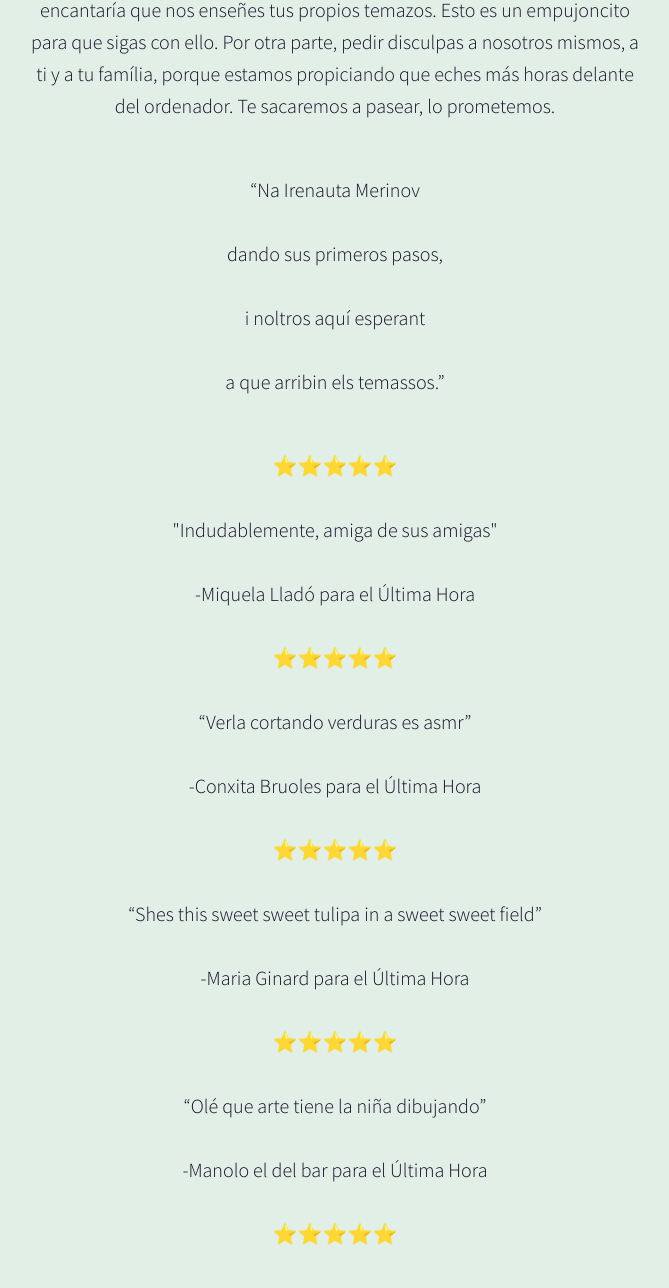
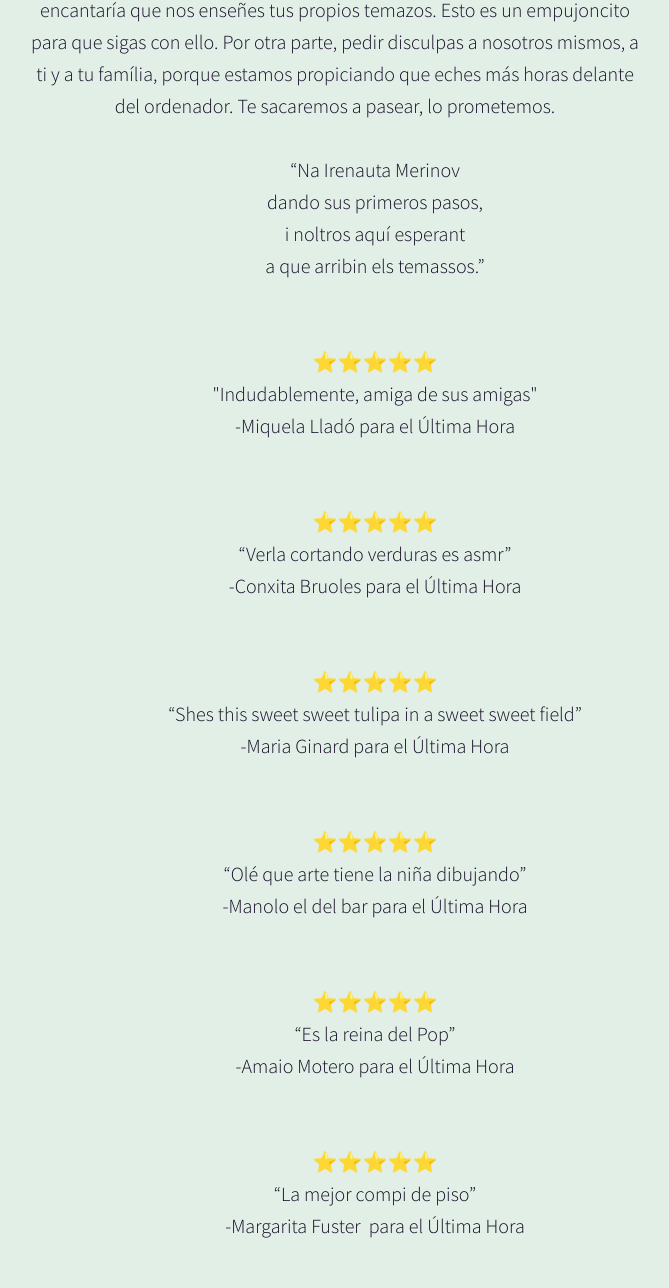
Before and after one commit to MiqG/30son30, a plain HTML site: page index.html in a window 1280 px wide. Shown: the part 1060-2348 px from the top of the page, without its empty margins (305-974 px from the left). Drawn offline with nearby package versions, Linux system fonts and the light colour scheme.

Commit message:
Update index.html

```diff
--- a/index.html
+++ b/index.html
@@ -37,48 +37,67 @@
 
                 <br>Hace tiempo que te estas abriendo camino en el mundo de la musica como expresión de la creatividad constante que es inherente a tu persona. Esperamos que sigas así, que sigas curioseando siempre. También que desarrolles más, si cabe, tu criterio tanto en el mundo de la música, diseño, arte, y demás.  Muchos de nosotros te recordamos por alguna canción que nos hayas enseñado en algún momento de nuestra relación y ahora nos encantaría que nos enseñes tus propios temazos. Esto es un empujoncito para que sigas con ello. Por otra parte, pedir disculpas a nosotros mismos, a ti y a tu família, porque estamos propiciando que eches más horas delante del ordenador. Te sacaremos a pasear, lo prometemos.</br>
 
-                <p>
-                    <br>“Na Irenauta Merinov</br>
-                    <br>dando sus primeros pasos,</br>
-                    <br>i noltros aquí esperant</br>
-                    <br>a que arribin els temassos.”</br>
-                </p>
+                <div style="white-space: pre">
+                    “Na Irenauta Merinov
+                    dando sus primeros pasos,
+                    i noltros aquí esperant
+                    a que arribin els temassos.”
+                </div>
 
-                <br>⭐⭐⭐⭐⭐</br>
-                <br>"Indudablemente, amiga de sus amigas"</br>
-                <br>-Miquela Lladó para el Última Hora</br>
+                <div style="white-space: pre">
+                    ⭐⭐⭐⭐⭐
+                    "Indudablemente, amiga de sus amigas"
+                    -Miquela Lladó para el Última Hora
+                </div>
 
-                <br>⭐⭐⭐⭐⭐</br>
-                <br>“Verla cortando verduras es asmr”</br>
-                <br>-Conxita Bruoles para el Última Hora</br>
+                <div style="white-space: pre">
+                    ⭐⭐⭐⭐⭐
+                    “Verla cortando verduras es asmr”
+                    -Conxita Bruoles para el Última Hora
+                </div>
 
-                <br>⭐⭐⭐⭐⭐</br>
-                <br>“Shes this sweet sweet tulipa in a sweet sweet field”</br>
-                <br>-Maria Ginard para el Última Hora</br>
+                <div style="white-space: pre">
+                    ⭐⭐⭐⭐⭐
+                    “Shes this sweet sweet tulipa in a sweet sweet field”
+                    -Maria Ginard para el Última Hora
+                </div>
 
-                <br>⭐⭐⭐⭐⭐</br>
-                <br>“Olé que arte tiene la niña dibujando”</br>
-                <br>-Manolo el del bar para el Última Hora</br>
+                <div style="white-space: pre">
+                    ⭐⭐⭐⭐⭐
+                    “Olé que arte tiene la niña dibujando”
+                    -Manolo el del bar para el Última Hora
+                </div>
 
-                <br>⭐⭐⭐⭐⭐</br>
-                <br>“Es la reina del Pop”</br>
-                <br>-Amaio Motero para el Última Hora</br>
+                <div style="white-space: pre">
+                    ⭐⭐⭐⭐⭐
+                    “Es la reina del Pop”
+                    -Amaio Motero para el Última Hora
+                </div>
 
-                <br>⭐⭐⭐⭐⭐</br>
-                <br>“La mejor compi de piso”</br>
-                <br>-Margarita Fuster  para el Última Hora</br>
+                <div style="white-space: pre">
+                    ⭐⭐⭐⭐⭐
+                    “La mejor compi de piso”
+                    -Margarita Fuster  para el Última Hora
+                </div>
 
-                <br>⭐⭐⭐⭐⭐</br>
-                <br>“No idoi si, n’ha fet 30 i segueix jugant a ses pantalles”</br>
-                <br>-Francisca Ferrer para el Última Hora</br>
+                <div style="white-space: pre">
+                    ⭐⭐⭐⭐⭐
+                    “No idoi si, n’ha fet 30 i segueix jugant a ses pantalles”
+                    -Francisca Ferrer para el Última Hora
+                </div>
 
-                <br>⭐⭐⭐⭐⭐</br>
-                <br>“Quiere mucho a Lola”</br>
-                <br>-Mateu Crespí para el Última Hora</br>
+                <div style="white-space: pre">
+                    ⭐⭐⭐⭐⭐
+                    “Quiere mucho a Lola”
+                    -Mateu Crespí para el Última Hora
+                </div>
 
-                <br>⭐⭐⭐⭐⭐</br>
-                <br>“GG”</br>
-                <br>-Cati Riera para el Última Hora</br>
+                <div style="white-space: pre">
+                    ⭐⭐⭐⭐⭐
+                    “GG”
+                    -Cati Riera para el Última Hora
+                </div>
+
             </body>
         </section>
 
```
